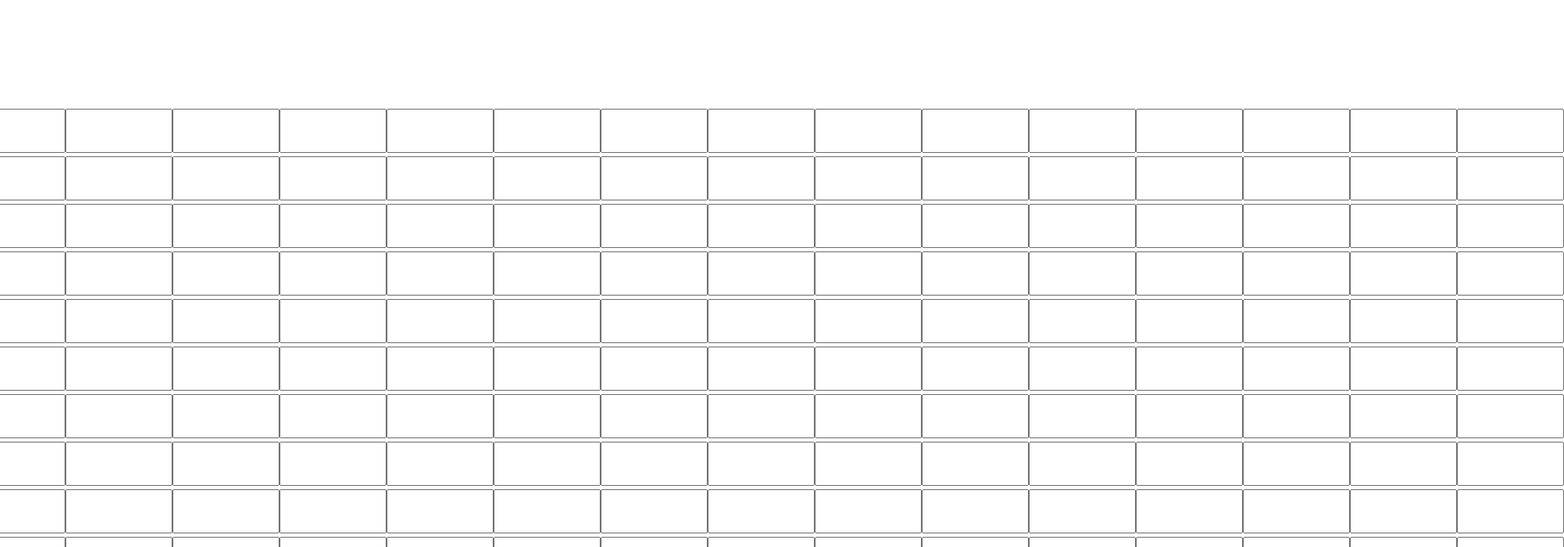
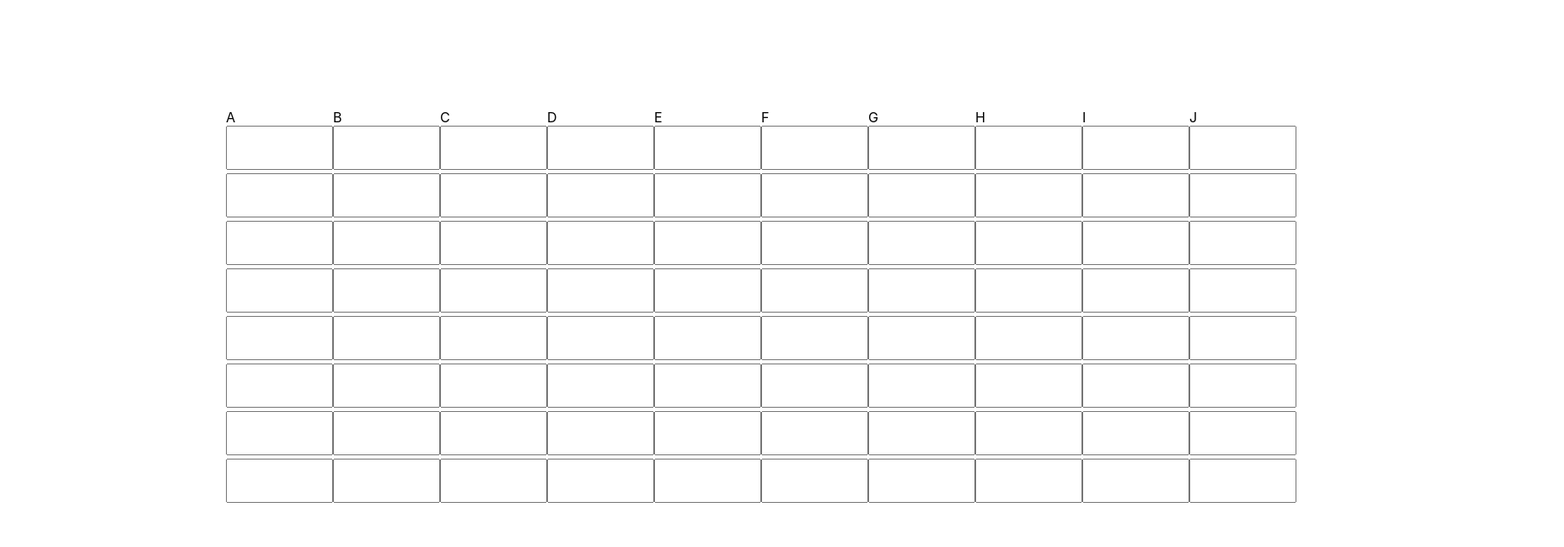
Before and after one commit to jakejmedeiros/cs4530_project, a React (Create React App) app: page / in a window 1280 px wide. Shown: the top 644 px of the page at 85% size, 1841 px wide, since content can reach past the window. Built offline with nearby package versions, Linux system fonts and the light colour scheme.

Commit message:
Ref cells changes cell value, need to track cell

```diff
--- a/src/classes/cellObserver.ts
+++ b/src/classes/cellObserver.ts
@@ -4,8 +4,8 @@ import { IObserver } from "../interfaces/observer.interface";
 // An observer class for a cell to keep track of cell's state
 export class CellObserver implements IObserver {
 
-    public constructor(private subject: ICells) {
-        subject.attach(this);
+    public constructor(private cell: ICells) {
+        cell.attach(this);
     }
 
     update(): void {
--- a/src/classes/cellsImpl.ts
+++ b/src/classes/cellsImpl.ts
@@ -3,7 +3,9 @@ import { ICells } from "../interfaces/cells.interface";
 import { IData } from "../interfaces/data.interface";
 import { IFormulas } from "../interfaces/formulas.interface";
 import { IObserver } from "../interfaces/observer.interface";
+import { CellObserver } from "./cellObserver";
 import { Data } from "./dataImpl";
+import { Grid } from "./grid";
 
 export class Cells implements ICells {
     private observers = new Array<IObserver>();
@@ -32,8 +34,9 @@ export class Cells implements ICells {
         return this.data.getValue();
     }
 
-    public setData(data: String | number | IFormulas): void {
+    public setData(data: String | number | IFormulas | null): void {
         this.data.setData(data);
+        this.notify();
     }
 
     public getDataType(): DataType {
@@ -59,4 +62,12 @@ export class Cells implements ICells {
     public getY(): number {
         return this.y;
     }
+
+    public cellReference(row: number, column: number): void {
+        const grid = Grid.getInstance();
+        const refCell = grid.getSingleCell(row, column);
+        new CellObserver(this);
+        const refValue: number | String | IFormulas | null = refCell.getValue();
+        this.setData(refValue);
+    }
 }
--- a/src/classes/grid.ts
+++ b/src/classes/grid.ts
@@ -37,6 +37,10 @@ export class Grid {
         return this.cells;
     }
 
+    public getSingleCell(row: number, column: number): ICells {
+        return this.cells[row][column];
+    }
+
     public selectCell(x: number, y: number): void {
         if (x >= 0 && x < this.cells.length && y >= 0 && y < this.cells[x].length) {
             this.selectedCell = this.cells[x][y];
@@ -47,7 +51,7 @@ export class Grid {
     }
 
     public initialize(rows: number, columns: number): void {
-        this.cells = Array.from({ length: rows }, () =>
-        Array.from({ length: columns }, () => new Cells(null, 0, 0)));
+        this.cells = Array.from({ length: columns }, () =>
+        Array.from({ length: rows }, () => new Cells(null, 0, 0)));
     }
 }
--- a/src/classes/reactComponents/cellBox.tsx
+++ b/src/classes/reactComponents/cellBox.tsx
@@ -8,36 +8,54 @@ interface cellProps {
 }
 
 export const CellBox: React.FC<cellProps> = (props: cellProps) => {
-  const [cellEditValue, setCellEditValue] = useState('');
 
   const cell: ICells = props.cell;
+  const [cellEditValue, setCellEditValue] = useState((cell.getValue() ?? "").toString());
 
-  const handleEnterPress = (e: { key: string; preventDefault: () => void; }) => {
-    if (e.key === 'Enter') {
-      e.preventDefault();
+  const columnName = (column: String): number => {
+    const base = 'A'.charCodeAt(0) - 1;
+    let result = 0;
+
+    for (let i = 0; i < column.length; i++) {
+      const charCode = column.charCodeAt(i) - base;
+      result = result * 26 + charCode;
+    }
+
+    return result;
+  }
+
+  const handleEnterPress = (): void => {
     cell.setData(cellEditValue);
     const nearley = require("nearley");
     const grammar = require("src/grammars/reference.js");
     const parser = new nearley.Parser(nearley.Grammar.fromCompiled(grammar));
     try {
       parser.feed(cell.getValue());
-        console.log(parser.results[0]);
-        const o = new CellObserver(cell);
-        cell.notify();
+      const column: number = columnName(parser.results[0].column) - 1;
+      const row: number = parser.results[0].row - 1;
+      cell.cellReference(column, row);
+      setCellEditValue((cell.getValue() ?? "").toString());
     } catch {
-        console.log(JSON.stringify(parser.results));
-      }
     }
   };
 
   return (
     <div>
         <textarea className='cell'
-          defaultValue={(cell.getValue() ?? "").toString()}
-          onKeyDown={handleEnterPress}
+          value={cellEditValue}
+          onKeyDown={(e) => {
+            if (e.key === 'Enter') {
+              e.preventDefault();
+              handleEnterPress();
+            }
+          }}
           onChange={(e) => {
           setCellEditValue(e.target.value);
-        }}></textarea>
+          }}
+          onBlur={(e) => {
+            handleEnterPress();
+          }}>
+        </textarea>
     </div>
   )
 }
--- a/src/interfaces/cells.interface.ts
+++ b/src/interfaces/cells.interface.ts
@@ -1,6 +1,7 @@
 import { DataType } from "../enums/datatype"
 import { IFormulas } from "./formulas.interface";
 import { IObserver } from "./observer.interface";
+
 export interface ICells {
     attach(observer: IObserver): void;
     detach(observer: IObserver): void;
@@ -13,4 +14,5 @@ export interface ICells {
     setState(): void;
     getX(): number;
     getY(): number;
+    cellReference(row: number, column: number): void;
 }
--- a/src/spreadsheet.tsx
+++ b/src/spreadsheet.tsx
@@ -3,17 +3,34 @@ import './spreadsheet.css';
 import { ICells } from './interfaces/cells.interface';
 import { CellBox } from './classes/reactComponents/cellBox';
 import { Grid } from './classes/grid';
+import { Cells } from './classes/cellsImpl';
 
 export default function Spreadsheet() {
 
+  const numOfRows = 8;
+  const numOfColumns = 10;
   const grid: Grid = Grid.getInstance();
-  grid.initialize(15,10);
+  grid.initialize(numOfRows,numOfColumns);
   const gridCells: Array<Array<ICells>> = grid.getCells();
+
+  const columnToLetter = (column: number): String => {
+    let result = '';
+    const base = 'A'.charCodeAt(0) - 1;
+
+    while (column > 0) {
+      const remainder = (column) % 26;
+      result = String.fromCharCode(base + remainder) + result;
+      column = Math.floor((column) / 26);
+    }
+
+    return result;
+  }
 
   return (
     <div className='spreadsheet'>
       {gridCells.map((row, rowIdx) => (
         <div key={rowIdx}>
+          {columnToLetter(rowIdx + 1)}
           {row.map((cell, cellIdx) => (
             <div key={cellIdx}>
               <CellBox cell={cell}></CellBox>
```
Lines whose indentation alone changed are shown as unchanged.
